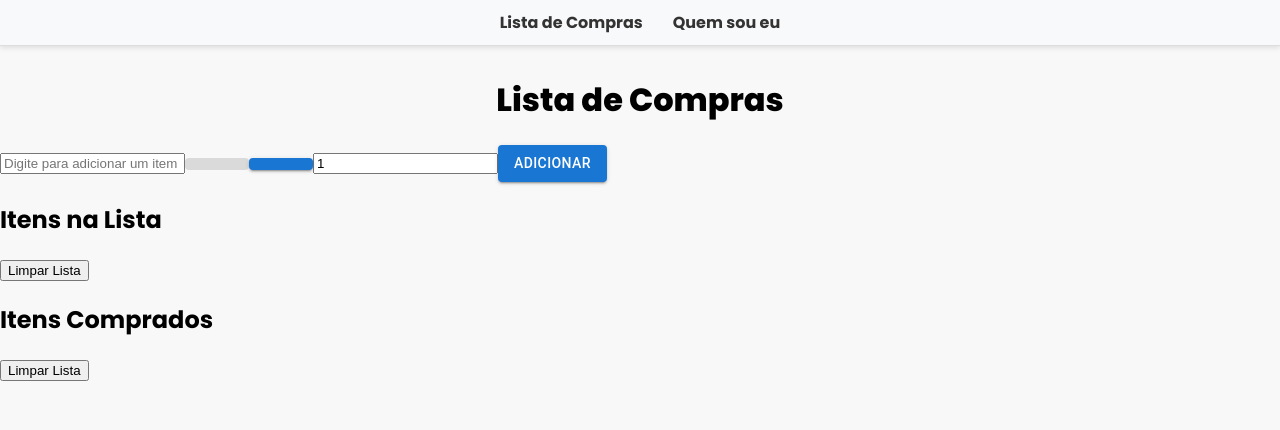
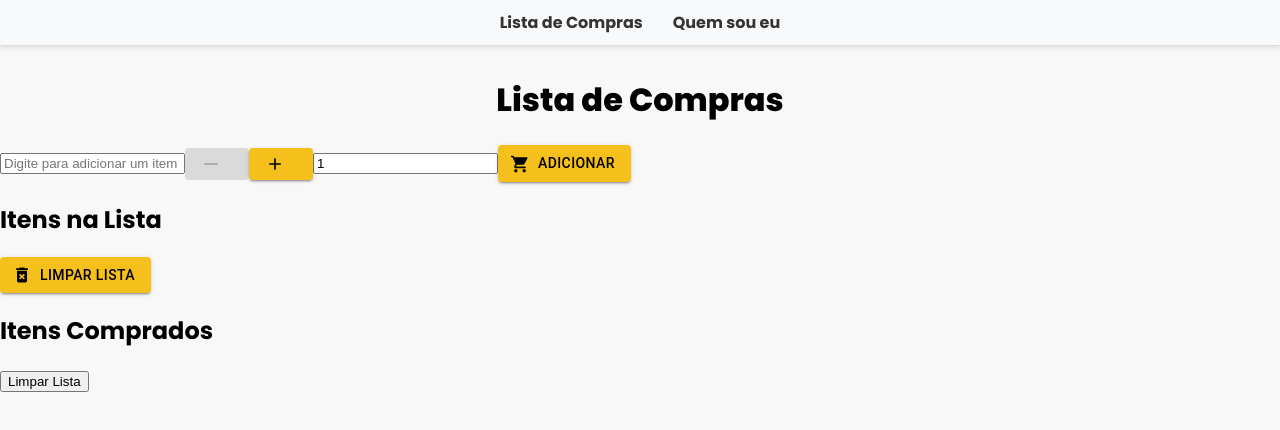
Before and after one commit to vh-mendes/shoppingList, a React (Vite) app: page / in a window 1280 px wide. Shown: the top 430 px of the page. Built offline with nearby package versions, Linux system fonts and the light colour scheme.

Commit message:
Começando a utilizar icons do material-ui para estilizar a página

```diff
--- a/src/components/ShoppingList.tsx
+++ b/src/components/ShoppingList.tsx
@@ -1,6 +1,9 @@
 import { useState, useEffect } from "react";
-import Alert from "@mui/material/Alert";
-import { Button } from "@mui/material";
+import { Button, Alert } from "@mui/material";
+import ShoppingCartRounded from "@mui/icons-material/ShoppingCartRounded";
+import HorizontalRuleIcon from "@mui/icons-material/HorizontalRule";
+import DeleteForeverIcon from "@mui/icons-material/DeleteForever";
+import AddIcon from "@mui/icons-material/Add";
 import "../styles/listStyles.css";
 
 export function ShoppingList() {
@@ -117,14 +120,23 @@ export function ShoppingList() {
       />
       <Button
         variant="contained"
+        sx={{
+          backgroundColor: "#f6c01c",
+          "&:hover": { backgroundColor: "#ffb600" },
+          color: "#000000",
+        }}
+        startIcon={<HorizontalRuleIcon />}
         onClick={buttonDecrement}
-        color={newQuantity === 1 ? "secondary" : "primary"}
         disabled={newQuantity === 1}
       ></Button>
-
       <Button
         variant="contained"
-        color="primary"
+        sx={{
+          backgroundColor: "#f6c01c",
+          "&:hover": { backgroundColor: "#ffb600" },
+          color: "#000000",
+        }}
+        startIcon={<AddIcon />}
         onClick={buttonIncrement}
       ></Button>
       <input
@@ -133,11 +145,31 @@ export function ShoppingList() {
         onChange={(e) => setNewQuantity(Number(e.target.value))}
         min="1"
       />
-      <Button variant="contained" color="primary" onClick={AddItem}>
+      <Button
+        variant="contained"
+        sx={{
+          backgroundColor: "#f6c01c",
+          "&:hover": { backgroundColor: "#ffb600" },
+          color: "#000000",
+        }}
+        startIcon={<ShoppingCartRounded />}
+        onClick={AddItem}
+      >
         Adicionar
       </Button>
       <h2>Itens na Lista</h2>
-      <button onClick={RemoveList}>Limpar Lista</button>
+      <Button
+        variant="contained"
+        sx={{
+          backgroundColor: "#f6c01c",
+          "&:hover": { backgroundColor: "#ffb600" },
+          color: "#000000",
+        }}
+        startIcon={<DeleteForeverIcon />}
+        onClick={RemoveList}
+      >
+        Limpar Lista{" "}
+      </Button>
       <ul>
         {itemsNaoComprados.map((item, id) => (
           <li key={id}>
@@ -158,7 +190,7 @@ export function ShoppingList() {
         {itemsComprados.map((item, id) => (
           <li className="itensComprados" key={id}>
             {item.nome} - Quantidade: {item.quantidade}
-            <button onClick={() => RemoveItem(item.id)}>Remover</button>{" "}
+            <button onClick={() => RemoveItem(item.id)}> Remover</button>{" "}
             <button onClick={() => ItemComprado(item.id)}>
               {item.comprado ? "Desmarcar" : "Marcar como Comprado"}
             </button>
```
